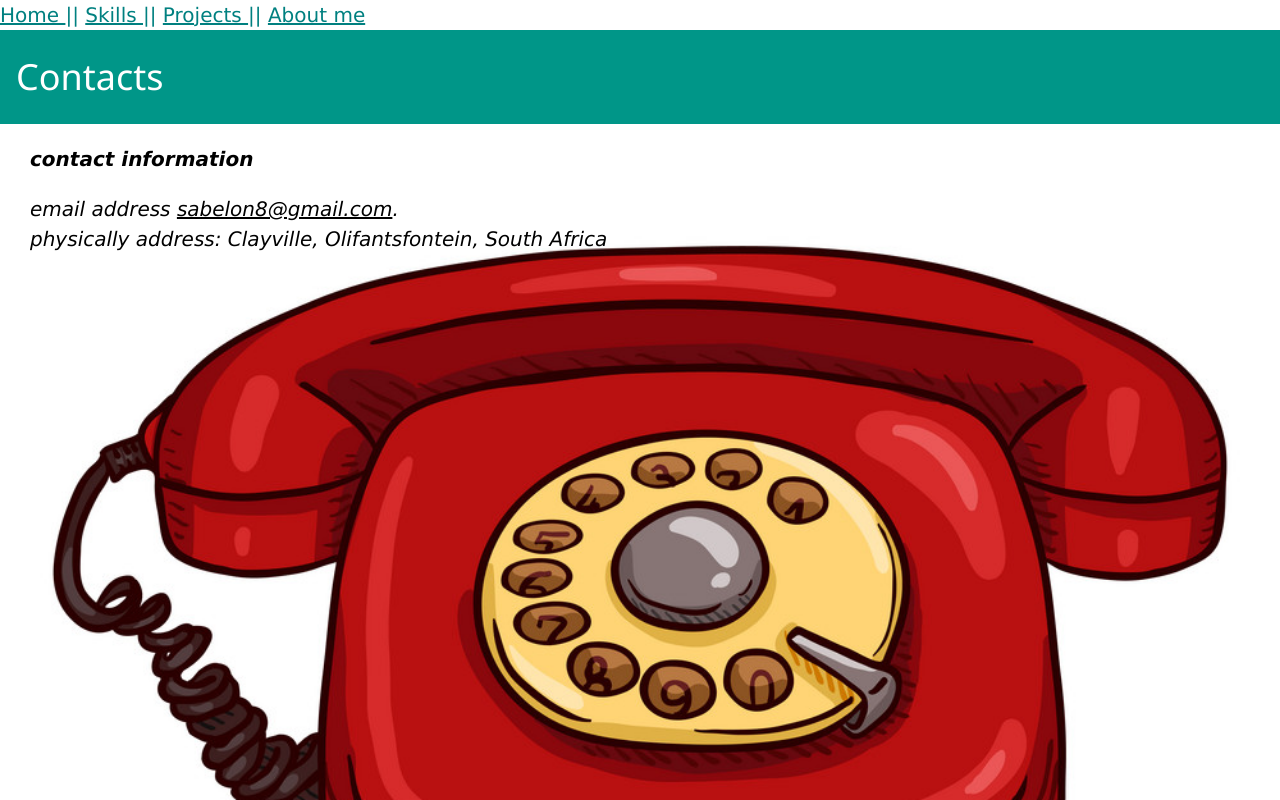
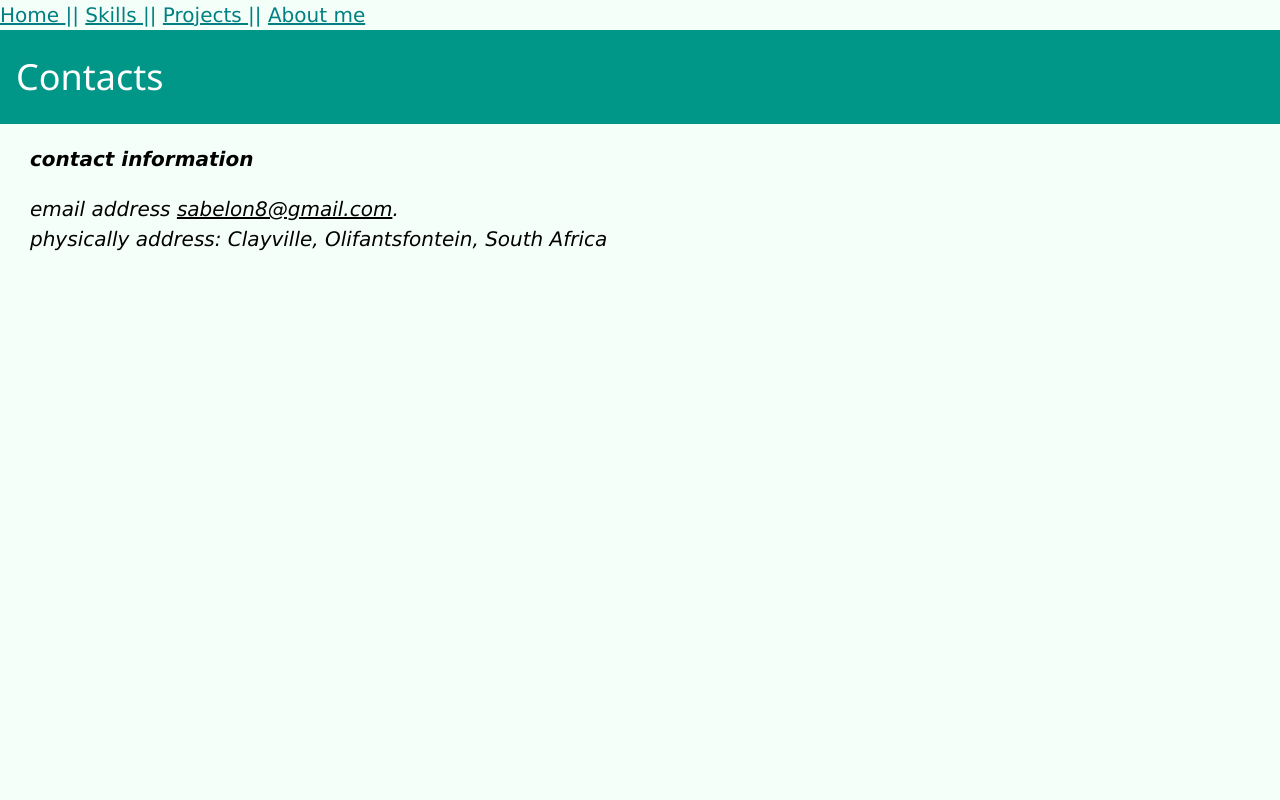
Before and after one commit to coolndlela/coolndlela.github.io, a plain HTML site: page contact.html in a window 1280 px wide. Drawn offline with nearby package versions, Linux system fonts and the light colour scheme.

Commit message:
progress

```diff
--- a/contact.html
+++ b/contact.html
@@ -14,7 +14,7 @@ nav{
 body{
 
 	font-size : 20px;
-	background-image : url(contact.jpg);
+	background-color : mintcream;
 	background-size : cover;
 	background-repeat : no-repeat;
 	}
```
Also changed, not shown: contact.jfif (deleted), contact.jpg (deleted).
